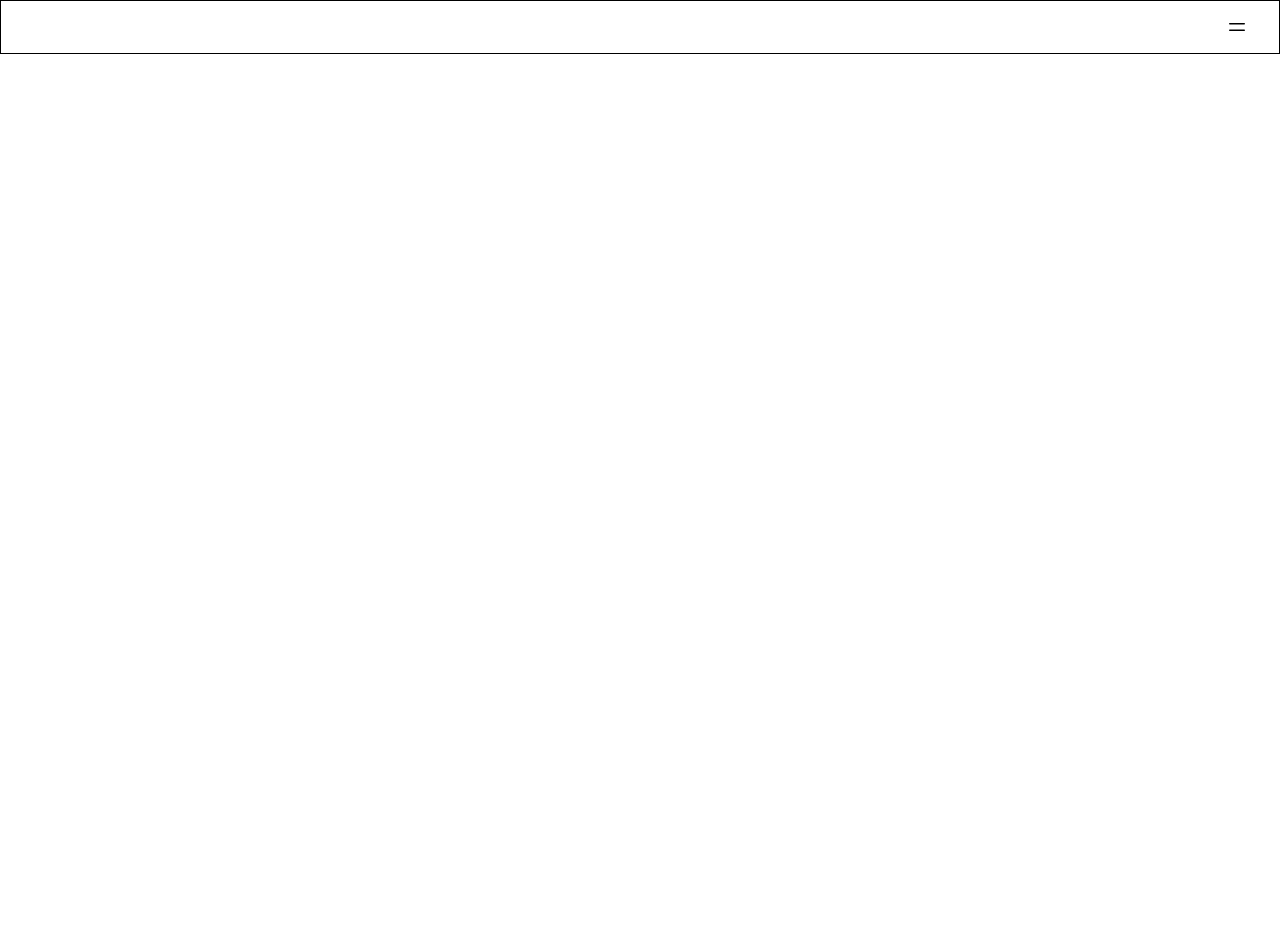
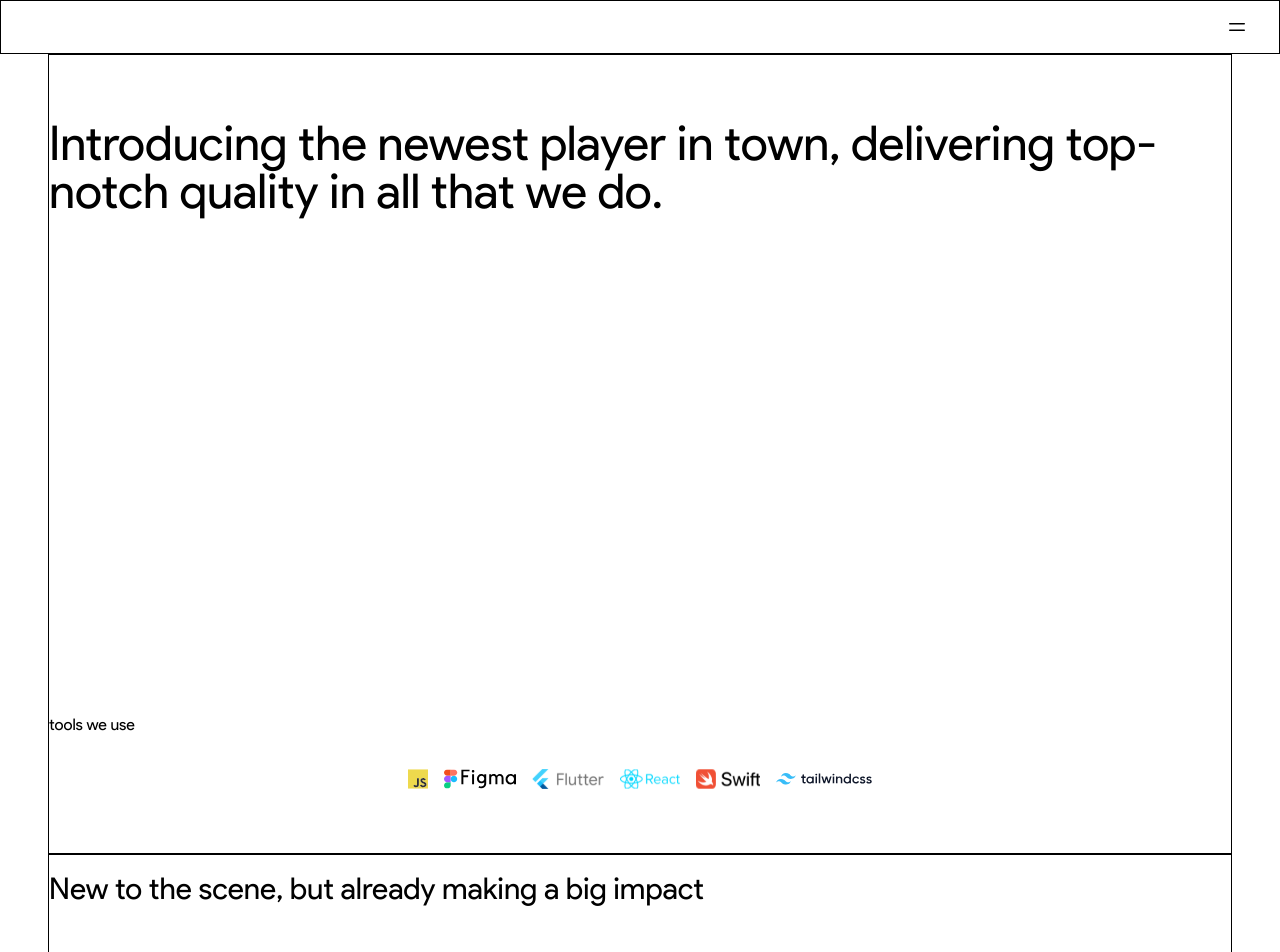
Before and after one commit to ManupaDev/curve, a Next.js app: page / in a window 1280 px wide. Shown: the top 952 px of the page. Before the commit the page ends 800 px from the top, so only its background shows below. Built offline with nearby package versions, Linux system fonts and the light colour scheme.

Commit message:
feat:added hero and showcase to home

```diff
--- a/app/page.tsx
+++ b/app/page.tsx
@@ -1,6 +1,12 @@
+import Hero from "./components/hero";
+import Showcase from "./components/showcase";
+
 function Home() {
   return (
-    <div></div>
+    <div className="px-12">
+      <Hero />
+      <Showcase/>
+    </div>
   );
 }
 
```
